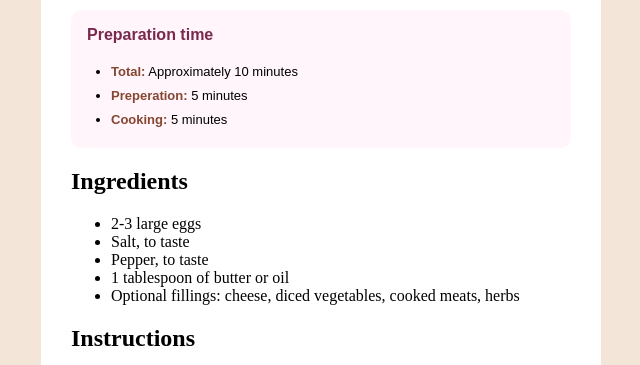
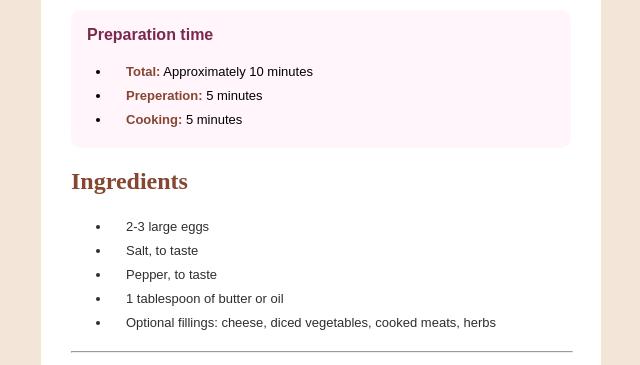
Before and after one commit to JarneDM/Recipe-page, a plain HTML site: page index.html in a window 1280 px wide. Shown: the part 435-800 px from the top of the page, without its empty margins (319-959 px from the left). Drawn offline with Linux system fonts and the light colour scheme.

Commit message:
saving work ingredients section

```diff
--- a/index.html
+++ b/index.html
@@ -33,22 +33,26 @@
       <h3 class="outfit-700" style="font-weight: 700; padding: 1em; margin: 0; font-size: medium; color: hsl(332, 51%, 32%);">Preparation time</h3>
 
       <ul class="list-prep outfit-400" style="margin: 0; padding-bottom: 1rem; line-height: 1.5rem; font-size: small;">
-        <li><b class="outfit-600" style="color: hsl(14, 45%, 36%)">Total:</b> Approximately 10 minutes</li>
-        <li><b class="outfit-600" style="color: hsl(14, 45%, 36%)">Preperation:</b> 5 minutes</li>
-        <li><b class="outfit-600" style="color: hsl(14, 45%, 36%)">Cooking:</b> 5 minutes</li>
+        <li><b class="outfit-600" style="color: hsl(14, 45%, 36%); padding-left: 15px;">Total:</b> Approximately 10 minutes</li>
+        <li><b class="outfit-600" style="color: hsl(14, 45%, 36%); padding-left: 15px;">Preperation:</b> 5 minutes</li>
+        <li><b class="outfit-600" style="color: hsl(14, 45%, 36%); padding-left: 15px;">Cooking:</b> 5 minutes</li>
       </ul>
     </div>
 
     <div class="ingredients">
-      <h2>Ingredients</h2>
+      <h2 class="young-serif-regular" style="font-weight: 600; color: hsl(14, 45%, 36%);">
+        Ingredients
+      </h2>
       <ul class="list-ingr">
-        <li>2-3 large eggs</li>
-        <li>Salt, to taste</li>
-        <li>Pepper, to taste</li>
-        <li>1 tablespoon of butter or oil</li>
-        <li>Optional fillings: cheese, diced vegetables, cooked meats, herbs</li>
+        <li class="outfit-400" style="font-size: small; line-height: 1.5rem; padding-left: 15px; color: hsl(24, 5%, 18%);">2-3 large eggs</li>
+        <li class="outfit-400" style="font-size: small; line-height: 1.5rem; padding-left: 15px; color: hsl(24, 5%, 18%);">Salt, to taste</li>
+        <li class="outfit-400" style="font-size: small; line-height: 1.5rem; padding-left: 15px; color: hsl(24, 5%, 18%);">Pepper, to taste</li>
+        <li class="outfit-400" style="font-size: small; line-height: 1.5rem; padding-left: 15px; color: hsl(24, 5%, 18%);">1 tablespoon of butter or oil</li>
+        <li class="outfit-400" style="font-size: small; line-height: 1.5rem; padding-left: 15px; color: hsl(24, 5%, 18%);">Optional fillings: cheese, diced vegetables, cooked meats, herbs</li>
       </ul>
     </div>
+
+    <hr width="100%"  style="color: hsl(30, 18%, 87%);">
 
     <div class="instructions">
       <h2>Instructions</h2>
```
